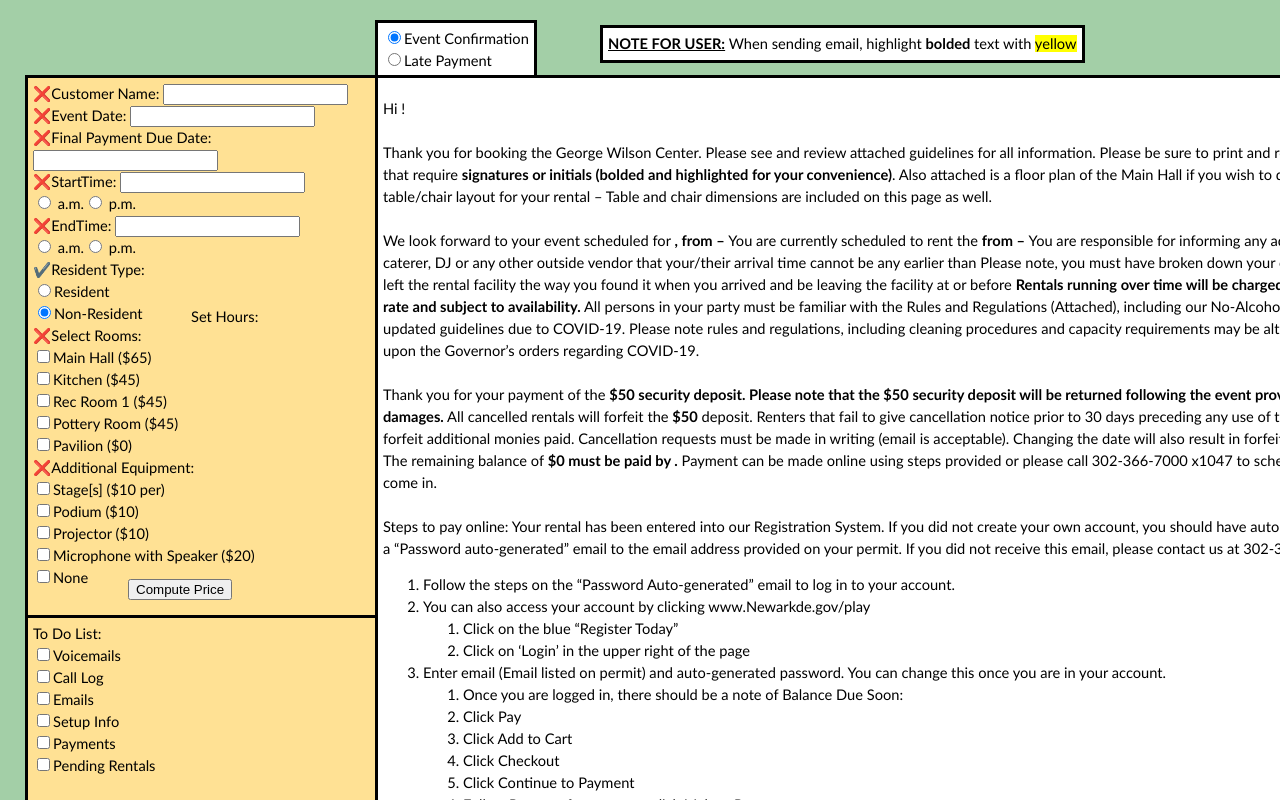
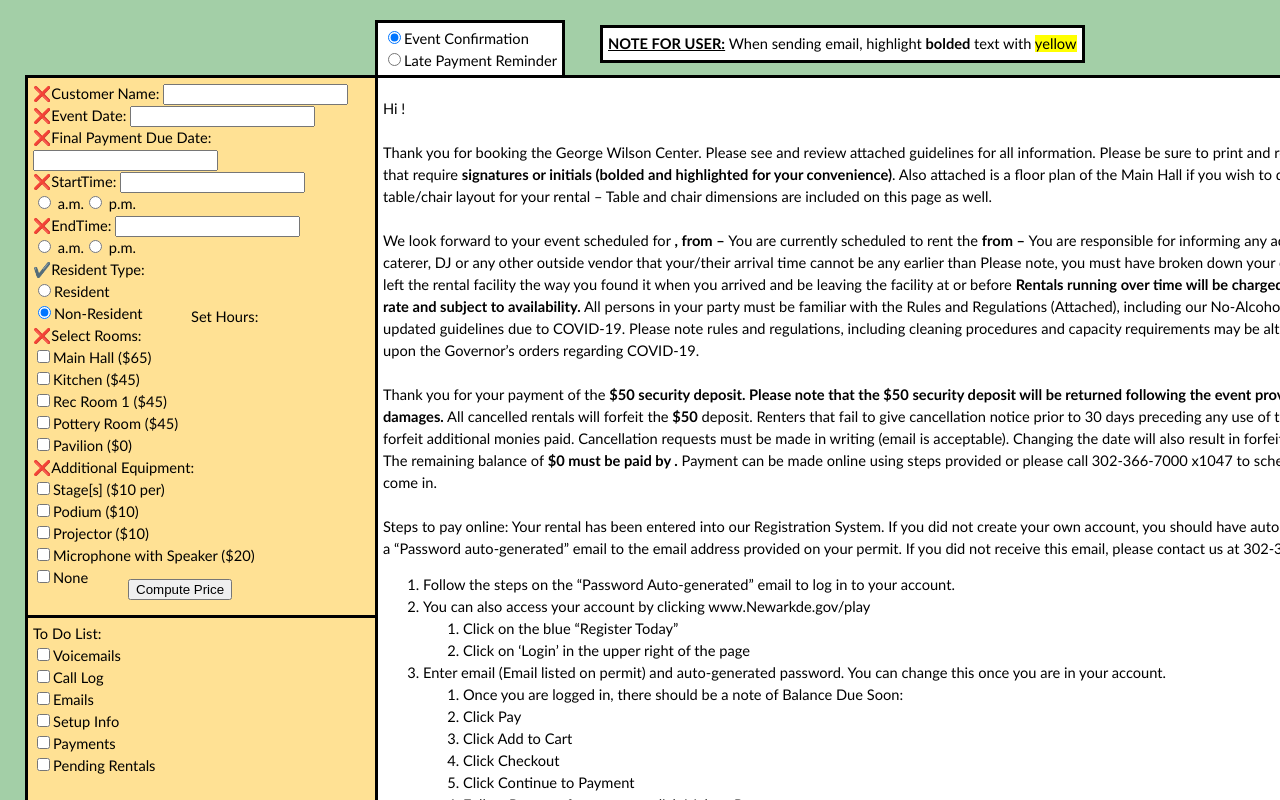
Before and after one commit to mlorang/Confirmation-Email, a React (Create React App) app: page / in a window 1280 px wide. Shown: the top 800 px of the page. Built offline with nearby package versions, Linux system fonts and the light colour scheme.

Commit message:
Update Late Payment Email Text

```diff
--- a/src/App.tsx
+++ b/src/App.tsx
@@ -28,7 +28,7 @@ function App(): JSX.Element {
   const [endTimePeriod, setEndTimePeriod] = useState<string>("");
   const [price, setPrice] = useState<string>("0");
   const [emailType, setEmailType] = useState<string>("Event Confirmation");
-  const EMAILTYPE = ["Event Confirmation", "Late Payment"];
+  const EMAILTYPE = ["Event Confirmation", "Late Payment Reminder"];
 
   function updateEventType(event: React.ChangeEvent<HTMLInputElement>) {
     setEmailType(event.target.value);
--- a/src/components/LatePaymentEmailText.tsx
+++ b/src/components/LatePaymentEmailText.tsx
@@ -13,16 +13,14 @@ function LatePaymentEmailText({ name, eventDate, dueDate }: LatePaymentText) {
       Hi {name}, <br></br>
       <br></br>This is a reminder from the George Wilson Center to{" "}
       <b>
-        make your payment for your rental on {eventDate} by {dueDate}. If your
-        payment is not made, we will have to cancel your event.
+        make your payment, in full, for your event on {eventDate} by {dueDate}.{" "}
+        If your payment is not made, in full, we will have to cancel your event.
       </b>
       <br></br>
       <br></br>
       Please reply all to this email or give us a call back at 302-366-7000
       x1047.
       <br></br>
-      <br></br>
-      Regards,<br></br>
       <br></br>
       Bill Johnson
       <br></br>
```
